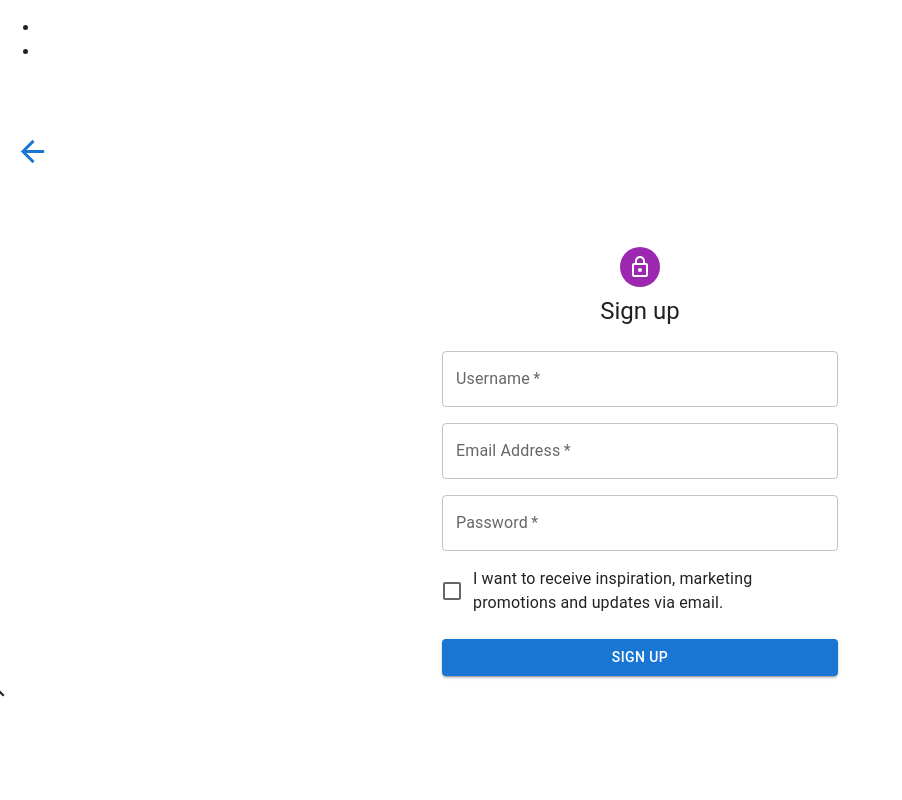
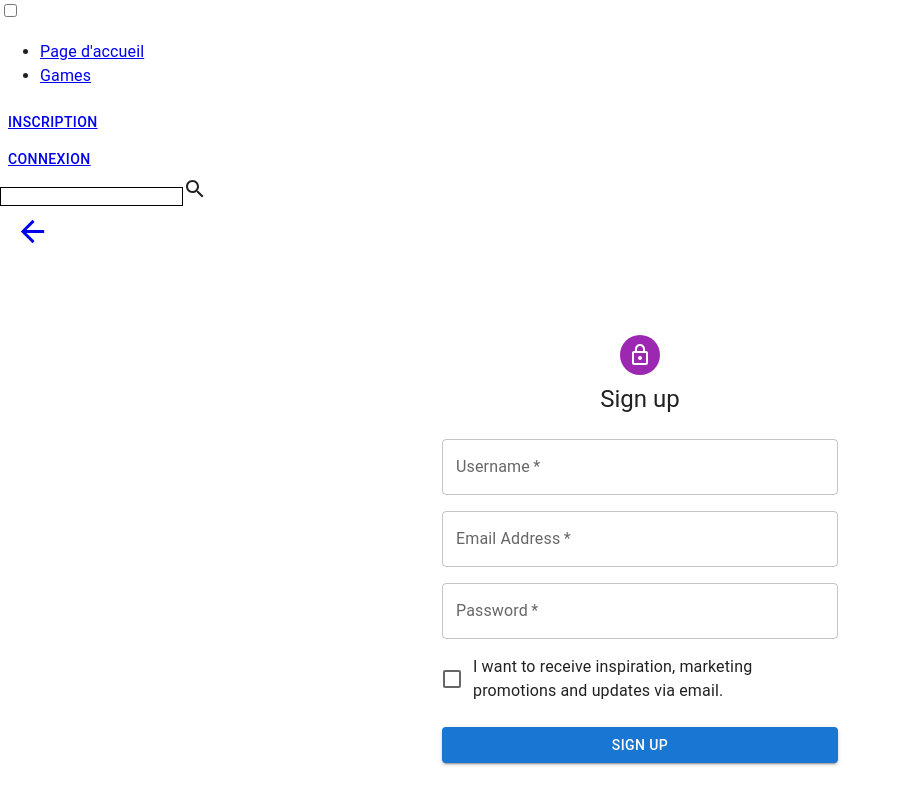
Before and after one commit to YoannBoisson/hackathon, a React (Create React App) app: page /inscription in a window 1280 px wide. Shown: the whole page, without its empty margins (0-902 px from the left). Built offline with nearby package versions, Linux system fonts and the light colour scheme.

Commit message:
positionnement

```diff
--- a/src/App.css
+++ b/src/App.css
@@ -1,13 +1,13 @@
-*{
+* {
   margin: 0;
   padding: 0;
   box-sizing: border-box;
 }
 
-.app-container{
+/* .app-container{
   background-color: black;
   height: 100vh;
   display: flex;
   justify-content: center;
   align-items: center;
-}
+} */
--- a/src/App.js
+++ b/src/App.js
@@ -1,13 +1,15 @@
 import Searchbar from "./components/SearchBar/Searchbar";
 import Navbar from "./components/Navbar";
 import Router from "./routes";
+import ThemeSwitcher from "./contexts/ThemeSwitcher";
 
 function App() {
   return (
     <div className="app-container">
+      <ThemeSwitcher />
       <Navbar />
+      <Searchbar />
       <Router />
-      <Searchbar />
     </div>
   );
 }
--- a/src/components/Navbar.jsx
+++ b/src/components/Navbar.jsx
@@ -1,13 +1,18 @@
 import React, { useContext } from "react";
 import { Link } from "react-router-dom";
-import Button from '@mui/material/Button';
-import InfoUserContext from '../contexts/InfoUserContext';
-import PagesAffContext from '../contexts/PagesAffContext';
+import Button from "@mui/material/Button";
+import InfoUserContext from "../contexts/InfoUserContext";
+import PagesAffContext from "../contexts/PagesAffContext";
 
 const Navbar = () => {
   const { currentInfoUser, setCurrentInfoUser } = useContext(InfoUserContext);
-  const { setCurrentAffConnexion, currentAffInscription, setCurrentAffInscription } = useContext(PagesAffContext);
+  const {
+    setCurrentAffConnexion,
+    currentAffInscription,
+    setCurrentAffInscription,
+  } = useContext(PagesAffContext);
   return (
+    <div>
       <nav>
         <ul>
           <li>
@@ -16,9 +21,12 @@ const Navbar = () => {
           <li>
             <Link to="/games">Games</Link>
           </li>
+        </ul>
+      </nav>
+
       {!currentAffInscription && currentInfoUser.length <= 0 ? (
         <Button
-          sx={{ width: '100%' }}
+          sx={{ display: "block" }}
           onClick={() => {
             setCurrentAffInscription(true);
           }}
@@ -28,7 +36,7 @@ const Navbar = () => {
       ) : null}
       {currentInfoUser.length <= 0 ? (
         <Button
-          sx={{ width: '100%' }}
+          sx={{ display: "block" }}
           onClick={() => {
             setCurrentAffConnexion(true);
           }}
@@ -37,7 +45,6 @@ const Navbar = () => {
         </Button>
       ) : (
         <Button
-          sx={{ width: '100%' }}
           onClick={() => {
             setCurrentAffConnexion(false);
             setCurrentInfoUser([]);
@@ -46,8 +53,7 @@ const Navbar = () => {
           Déconnexion
         </Button>
       )}
-      </ul>
-    </nav>
+    </div>
   );
 };
 
--- a/src/components/SearchBar/searchbar.css
+++ b/src/components/SearchBar/searchbar.css
@@ -1,4 +1,4 @@
-.searchform {
+/* .searchform {
   transform: translate(-50%, -50%);
   transition: all 1s;
   width: 50px;
@@ -6,7 +6,7 @@
   box-sizing: border-box;
   border-radius: 25px;
   padding: 5px;
-  background: white; /* Changer le fond de la recherche */
+  background: white;
   border: 4px solid white;
   font-family: 'Raleway', sans-serif;
 }
@@ -59,4 +59,4 @@ a {
 
 .searchform:valid a {
   display: block;
-}
+} */
--- a/src/contexts/theme-switcher.css
+++ b/src/contexts/theme-switcher.css
@@ -1,4 +1,4 @@
-:root {
+/* :root {
   --bg-color: rgb(255, 255, 255);
   --font-color: rgb(40, 40, 40);
 }
@@ -67,4 +67,4 @@ input[type="checkbox"]:checked + div {
 
   color: var(--font-color);
   background: var(--bg-color);
-}
+} */
--- a/src/pages/SignIn.jsx
+++ b/src/pages/SignIn.jsx
@@ -3,6 +3,7 @@
 /* eslint-disable no-unused-vars */
 import React, { useContext, useState, useEffect } from 'react';
 import * as PropTypes from 'prop-types';
+import { NavLink } from "react-router-dom";
 import axios from 'axios';
 import Avatar from '@mui/material/Avatar';
 import Button from '@mui/material/Button';
@@ -103,7 +104,7 @@ export default function SignIn() {
           setCurrentAffConnexion(false); // modification de la valeur aff
         }}
       >
-        <ArrowBackOutlinedIcon fontSize="large" />
+        <NavLink to="/"><ArrowBackOutlinedIcon fontSize="large" /></ NavLink>
       </Button>
 
       <ThemeProvider theme={theme}>
--- a/src/pages/SignUp.jsx
+++ b/src/pages/SignUp.jsx
@@ -1,5 +1,6 @@
 import React, { useState, useContext } from 'react';
 import * as PropTypes from 'prop-types';
+import { Link } from "react-router-dom";
 import axios from 'axios';
 import Avatar from '@mui/material/Avatar';
 import Button from '@mui/material/Button';
@@ -59,7 +60,7 @@ export default function SignUp() {
           setCurrentAffConnexion(false); // modification de la valeur aff
         }}
       >
-        <ArrowBackOutlinedIcon fontSize="large" />
+        <Link to="/" ><ArrowBackOutlinedIcon fontSize="large" /></ Link>
       </Button>
       <ThemeProvider theme={theme}>
         <Container component="main" maxWidth="xs" sx={{ background: 'white' }}>
```
Also changed, not shown: 1 other file (tests, documents, lock files or other folders). Lines whose indentation alone changed are shown as unchanged.
